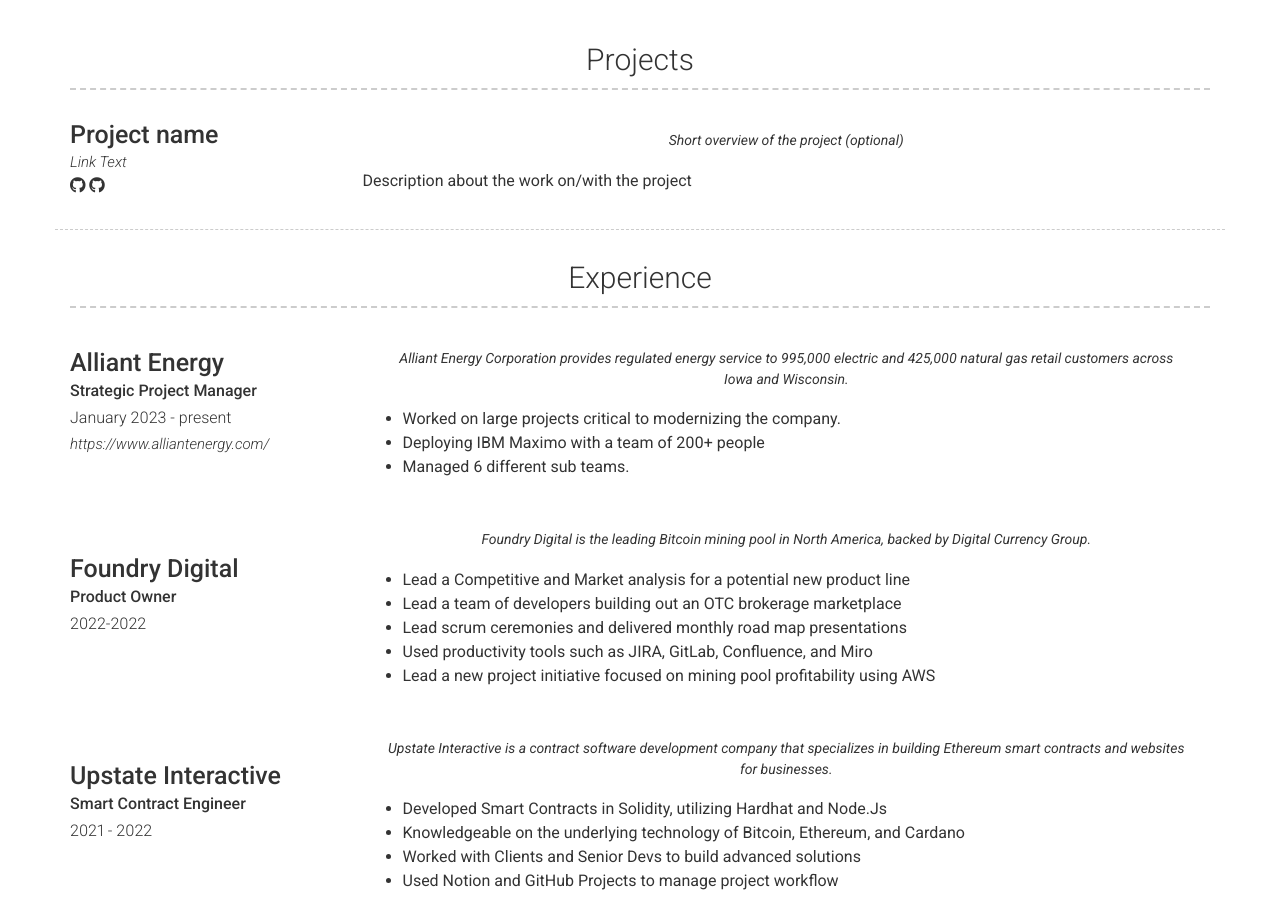
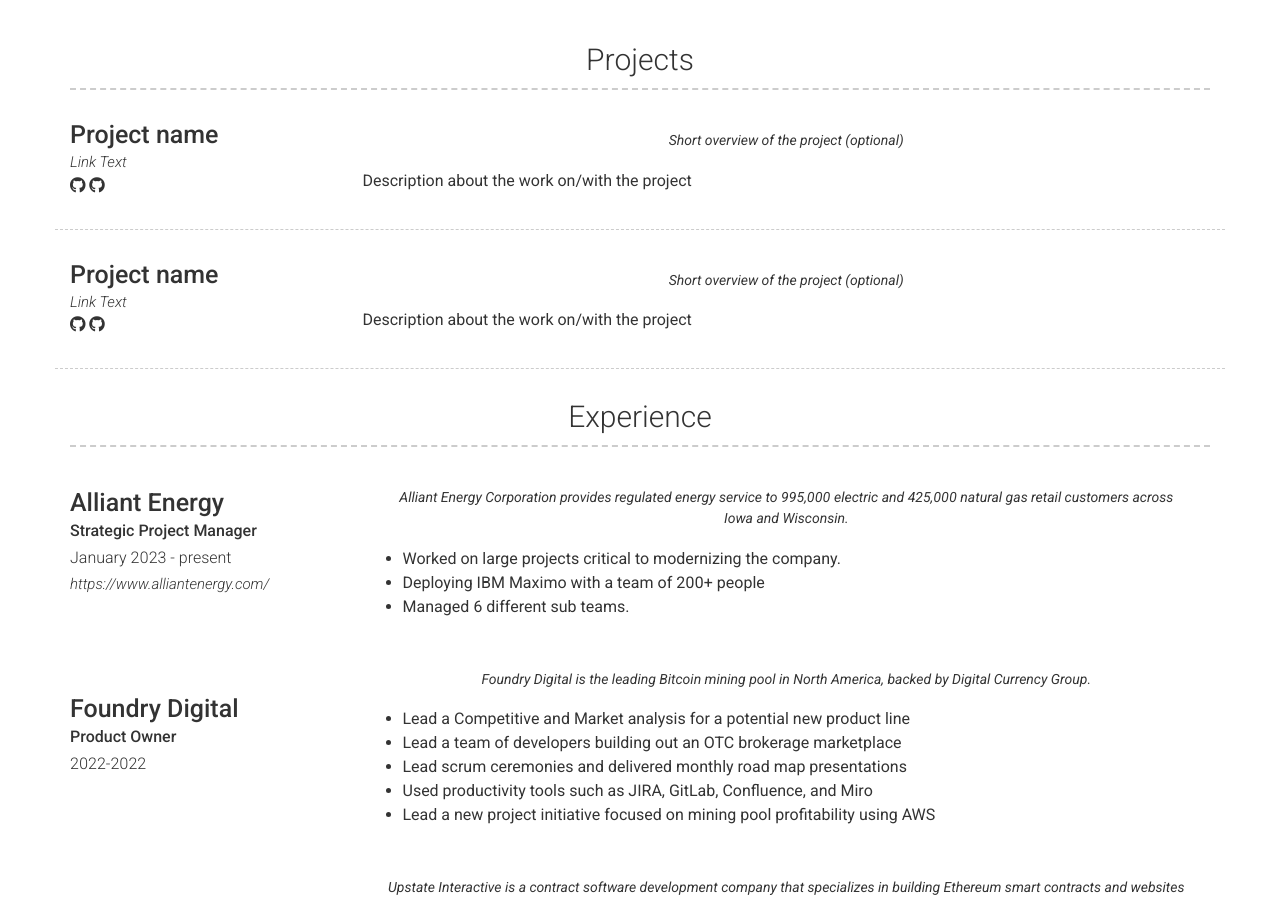
Before and after one commit to andywoodruff6/andywoodruff6.github.io, a Jekyll site: the page built from index.md, in a window 1280 px wide and 900 px high, scrolled down 510 px. Built offline with Jekyll 4.4.1, drawn with Linux system fonts in a browser that asks for light colours; nearby versions of some CDN libraries.

Commit message:
Add project details to _config.yml

```diff
--- a/_config.yml
+++ b/_config.yml
@@ -64,6 +64,23 @@
   - title: Projects # Title for the section
     layout: list # Type of content section (list/text)
     content:
+      - layout: left
+        border: weak  # Value of `weak` will display a weak border below this item. # Any
+                      # other value (or no value) means no border will be displayed
+        title: Project name
+        link: Link to project (eg. sproogen.github.io/modern-resume-theme)(optional)
+        link_text: Link Text
+        additional_links:
+          - title:  Github page for project (eg. sproogen/modern-resume-theme)
+            icon: fab fa-github
+            url: Link to project (eg. sproogen.github.io/modern-resume-theme)(optional)
+          - title:  Github page for project (eg. sproogen/modern-resume-theme)
+            icon: fab fa-github
+            url: Link to project (eg. sproogen.github.io/modern-resume-theme)(optional)
+        quote: >
+          Short overview of the project (optional)
+        description: | # this will include new lines to allow paragraphs
+          Description about the work on/with the project
       - layout: left
         border: weak  # Value of `weak` will display a weak border below this item. # Any
                       # other value (or no value) means no border will be displayed
```
